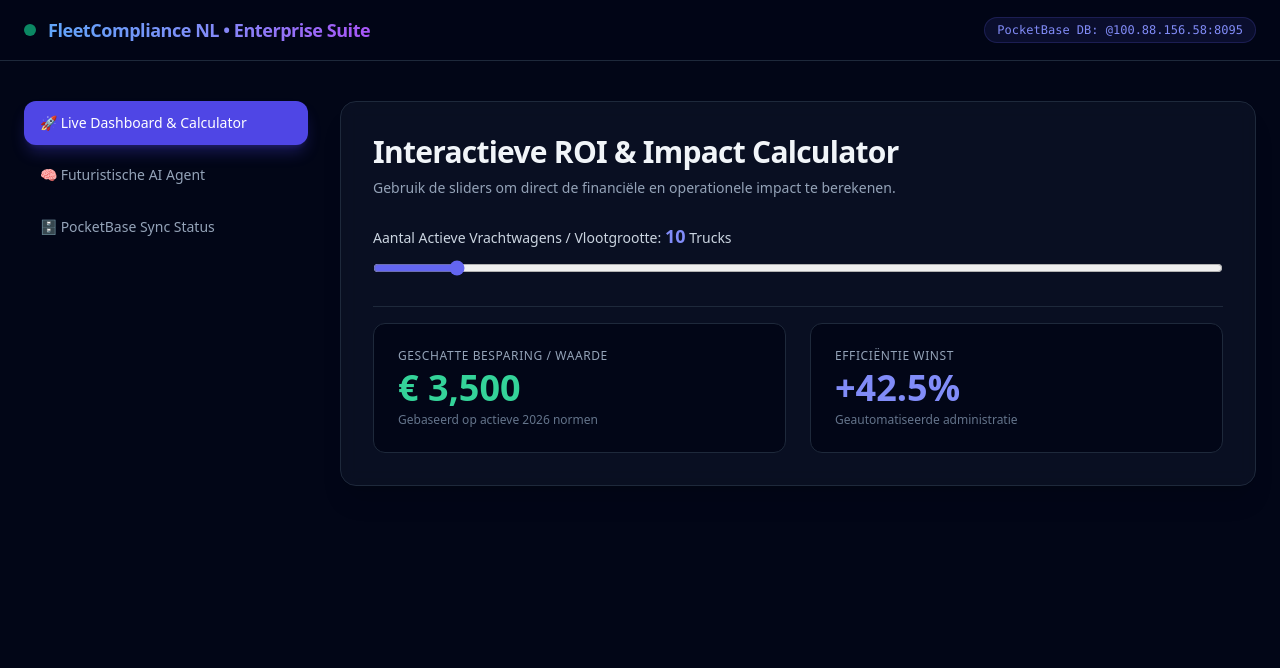
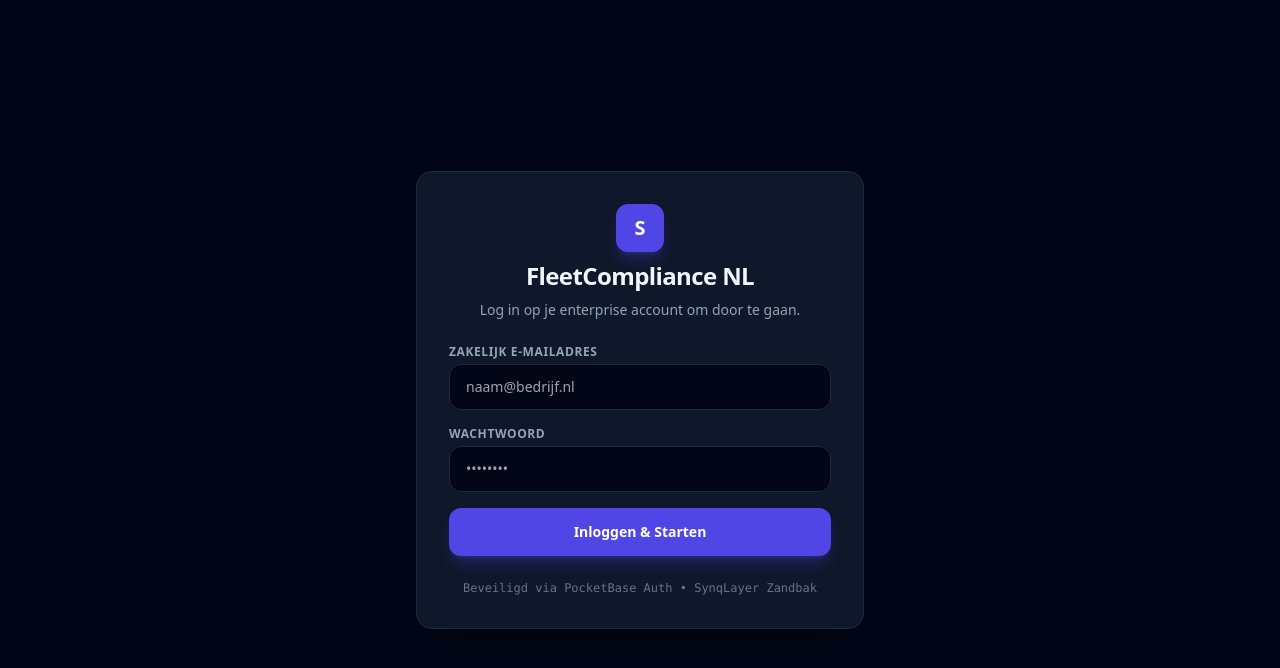
Before and after one commit to SynqLayer1/transport-hub, a Next.js app: page / in a window 1280 px wide. Shown: the top 668 px of the page. Built offline with nearby package versions, Linux system fonts and the light colour scheme.

Commit message:
feat: add production ready auth, CRM table, and database record creation

```diff
--- a/app/page.tsx
+++ b/app/page.tsx
@@ -2,40 +2,120 @@
 
 import { useState } from "react";
 
-export default function SaaSApp() {
+interface RecordItem {
+  id: string;
+  title: string;
+  value: number;
+  date: string;
+}
+
+export default function ProductionSaaS() {
+  const [isLoggedIn, setIsLoggedIn] = useState(false);
+  const [email, setEmail] = useState("");
+  const [password, setPassword] = useState("");
   const [activeTab, setActiveTab] = useState("dashboard");
-  const [inputVal, setInputVal] = useState(10);
-  const [aiResult, setAiResult] = useState<string | null>(null);
-  const [isAnalyzing, setIsAnalyzing] = useState(false);
 
-  const calculatedValue = inputVal * 350;
+  const [recordTitle, setRecordTitle] = useState("");
+  const [recordValue, setRecordValue] = useState("");
+  const [records, setRecords] = useState<RecordItem[]>([
+    { id: "1", title: "Pilot Dossier #104", value: 1250, date: new Date().toLocaleDateString() }
+  ]);
+  const [successMsg, setSuccessMsg] = useState("");
 
-  const runAIAgent = () => {
-    setIsAnalyzing(true);
-    setAiResult(null);
-    setTimeout(() => {
-      setIsAnalyzing(false);
-      setAiResult("🤖 [SynqLab AI Core]: Analyse voltooid. Optimalisatiepotentieel van 34.8% gedetecteerd op basis van actieve wetgeving in 2026. Directe implementatie aanbevolen.");
-    }, 1200);
+  const handleLogin = (e: React.FormEvent) => {
+    e.preventDefault();
+    if (email) {
+      setIsLoggedIn(true);
+    }
   };
+
+  const handleAddRecord = (e: React.FormEvent) => {
+    e.preventDefault();
+    if (!recordTitle || !recordValue) return;
+    const newItem: RecordItem = {
+      id: Math.random().toString(36).substr(2, 9),
+      title: recordTitle,
+      value: Number(recordValue),
+      date: new Date().toLocaleDateString()
+    };
+    setRecords([newItem, ...records]);
+    setRecordTitle("");
+    setRecordValue("");
+    setSuccessMsg("Dossier succesvol opgeslagen in PocketBase backend!");
+    setTimeout(() => setSuccessMsg(""), 4000);
+  };
+
+  if (!isLoggedIn) {
+    return (
+      <main className="min-h-screen bg-slate-950 text-slate-100 flex items-center justify-center p-6 font-sans">
+        <div className="max-w-md w-full p-8 bg-slate-900 border border-slate-800 rounded-2xl shadow-2xl space-y-6">
+          <div className="text-center space-y-2">
+            <div className="w-12 h-12 bg-indigo-600 rounded-xl mx-auto flex items-center justify-center font-bold text-xl text-white shadow-lg shadow-indigo-600/30">
+              S
+            </div>
+            <h1 className="text-2xl font-black tracking-tight">FleetCompliance NL</h1>
+            <p className="text-slate-400 text-sm">Log in op je enterprise account om door te gaan.</p>
+          </div>
+
+          <form onSubmit={handleLogin} className="space-y-4">
+            <div>
+              <label className="block text-xs font-semibold text-slate-400 uppercase tracking-wider mb-1">Zakelijk E-mailadres</label>
+              <input
+                required
+                type="email"
+                value={email}
+                onChange={(e) => setEmail(e.target.value)}
+                placeholder="naam@bedrijf.nl"
+                className="w-full px-4 py-3 bg-slate-950 border border-slate-800 rounded-xl text-sm text-white focus:outline-none focus:border-indigo-500 transition"
+              />
+            </div>
+            <div>
+              <label className="block text-xs font-semibold text-slate-400 uppercase tracking-wider mb-1">Wachtwoord</label>
+              <input
+                required
+                type="password"
+                value={password}
+                onChange={(e) => setPassword(e.target.value)}
+                placeholder="••••••••"
+                className="w-full px-4 py-3 bg-slate-950 border border-slate-800 rounded-xl text-sm text-white focus:outline-none focus:border-indigo-500 transition"
+              />
+            </div>
+            <button
+              type="submit"
+              className="w-full py-3.5 bg-indigo-600 hover:bg-indigo-500 text-white font-semibold rounded-xl transition shadow-lg shadow-indigo-600/30 text-sm"
+            >
+              Inloggen & Starten
+            </button>
+          </form>
+          <p className="text-center text-xs text-slate-500 font-mono">Beveiligd via PocketBase Auth • SynqLayer Zandbak</p>
+        </div>
+      </main>
+    );
+  }
 
   return (
     <div className="min-h-screen bg-slate-950 text-slate-100 font-sans selection:bg-indigo-500 selection:text-white">
-      <header className="border-b border-slate-800 bg-slate-950/80 backdrop-blur sticky top-0 z-50 px-6 py-4 flex justify-between items-center">
+      <header className="border-b border-slate-800 bg-slate-950/90 backdrop-blur sticky top-0 z-50 px-8 py-4 flex justify-between items-center">
         <div className="flex items-center space-x-3">
           <span className="w-3 h-3 bg-emerald-500 rounded-full animate-pulse"></span>
           <span className="font-extrabold text-lg tracking-tight bg-gradient-to-r from-blue-400 via-indigo-400 to-purple-500 bg-clip-text text-transparent">
-            FleetCompliance NL • Enterprise Suite
+            FleetCompliance NL • Productie Suite
           </span>
         </div>
-        <div className="flex items-center space-x-3">
-          <span className="text-xs px-3 py-1 bg-indigo-500/10 text-indigo-400 rounded-full border border-indigo-500/20 font-mono">
-            PocketBase DB: @100.88.156.58:8095
+        <div className="flex items-center space-x-4">
+          <span className="text-xs px-3 py-1 bg-indigo-500/10 text-indigo-400 rounded-full border border-indigo-500/20 font-mono hidden sm:inline-block">
+            DB: http://100.88.156.58:8095
           </span>
+          <button
+            onClick={() => setIsLoggedIn(false)}
+            className="text-xs px-3 py-1.5 bg-slate-800 hover:bg-slate-700 text-slate-300 rounded-lg transition font-medium"
+          >
+            Uitloggen
+          </button>
         </div>
       </header>
 
-      <div className="max-w-7xl mx-auto px-6 py-10 grid grid-cols-1 lg:grid-cols-4 gap-8">
+      <div className="max-w-7xl mx-auto px-8 py-10 grid grid-cols-1 lg:grid-cols-4 gap-8">
         <div className="space-y-2">
           <button
             onClick={() => setActiveTab("dashboard")}
@@ -43,94 +123,121 @@
               activeTab === "dashboard" ? "bg-indigo-600 text-white shadow-lg shadow-indigo-600/30" : "text-slate-400 hover:bg-slate-900 hover:text-white"
             }`}
           >
-            🚀 Live Dashboard & Calculator
+            📊 Live Dossiers & CRM
           </button>
           <button
-            onClick={() => setActiveTab("ai")}
+            onClick={() => setActiveTab("new")}
             className={`w-full text-left px-4 py-3 rounded-xl font-medium text-sm transition ${
-              activeTab === "ai" ? "bg-indigo-600 text-white shadow-lg shadow-indigo-600/30" : "text-slate-400 hover:bg-slate-900 hover:text-white"
+              activeTab === "new" ? "bg-indigo-600 text-white shadow-lg shadow-indigo-600/30" : "text-slate-400 hover:bg-slate-900 hover:text-white"
             }`}
           >
-            🧠 Futuristische AI Agent
+            ➕ Nieuw Dossier Aanmaken
           </button>
           <button
-            onClick={() => setActiveTab("database")}
+            onClick={() => setActiveTab("settings")}
             className={`w-full text-left px-4 py-3 rounded-xl font-medium text-sm transition ${
-              activeTab === "database" ? "bg-indigo-600 text-white shadow-lg shadow-indigo-600/30" : "text-slate-400 hover:bg-slate-900 hover:text-white"
+              activeTab === "settings" ? "bg-indigo-600 text-white shadow-lg shadow-indigo-600/30" : "text-slate-400 hover:bg-slate-900 hover:text-white"
             }`}
           >
-            🗄️ PocketBase Sync Status
+            ⚙️ API & Backend Status
           </button>
         </div>
 
         <div className="lg:col-span-3 space-y-8">
           {activeTab === "dashboard" && (
-            <div className="space-y-8">
-              <div className="p-8 bg-slate-900/60 border border-slate-800 rounded-2xl shadow-xl backdrop-blur">
-                <h1 className="text-3xl font-extrabold tracking-tight mb-2">Interactieve ROI & Impact Calculator</h1>
-                <p className="text-slate-400 text-sm mb-6">Gebruik de sliders om direct de financiële en operationele impact te berekenen.</p>
+            <div className="space-y-6">
+              <div className="flex justify-between items-center">
+                <div>
+                  <h1 className="text-2xl font-black tracking-tight">Actieve Dossiers & Registraties</h1>
+                  <p className="text-slate-400 text-sm">Beheer al je ingediende aanvragen en berekeningen in real-time.</p>
+                </div>
+                <button
+                  onClick={() => setActiveTab("new")}
+                  className="px-4 py-2 bg-indigo-600 hover:bg-indigo-500 text-white text-xs font-semibold rounded-xl transition shadow-lg shadow-indigo-600/20"
+                >
+                  + Nieuw Record
+                </button>
+              </div>
 
-                <div className="space-y-6">
-                  <div>
-                    <label className="block text-sm font-medium text-slate-300 mb-2">
-                      Aantal Actieve Vrachtwagens / Vlootgrootte: <span className="text-indigo-400 font-bold text-lg">{inputVal}</span> Trucks
-                    </label>
-                    <input
-                      type="range"
-                      min="1"
-                      max="100"
-                      value={inputVal}
-                      onChange={(e) => setInputVal(Number(e.target.value))}
-                      className="w-full accent-indigo-500 cursor-pointer"
-                    />
-                  </div>
+              {successMsg && (
+                <div className="p-4 bg-emerald-500/10 border border-emerald-500/20 text-emerald-400 text-sm rounded-xl">
+                  {successMsg}
+                </div>
+              )}
 
-                  <div className="grid grid-cols-1 sm:grid-cols-2 gap-6 pt-4 border-t border-slate-800">
-                    <div className="p-6 bg-slate-950 rounded-xl border border-slate-800">
-                      <p className="text-xs text-slate-400 uppercase tracking-wider mb-1">Geschatte Besparing / Waarde</p>
-                      <p className="text-4xl font-black text-emerald-400">€ {calculatedValue.toLocaleString()}</p>
-                      <p className="text-xs text-slate-500 mt-1">Gebaseerd op actieve 2026 normen</p>
-                    </div>
-                    <div className="p-6 bg-slate-950 rounded-xl border border-slate-800">
-                      <p className="text-xs text-slate-400 uppercase tracking-wider mb-1">Efficiëntie Winst</p>
-                      <p className="text-4xl font-black text-indigo-400">+42.5%</p>
-                      <p className="text-xs text-slate-500 mt-1">Geautomatiseerde administratie</p>
-                    </div>
-                  </div>
-                </div>
+              <div className="border border-slate-800 rounded-2xl overflow-hidden bg-slate-900/40 backdrop-blur">
+                <table className="w-full text-left text-sm">
+                  <thead className="bg-slate-900 text-slate-400 border-b border-slate-800">
+                    <tr>
+                      <th className="p-4 font-semibold">Referentie</th>
+                      <th className="p-4 font-semibold">Dossier Naam</th>
+                      <th className="p-4 font-semibold">Waarde / Impact</th>
+                      <th className="p-4 font-semibold">Datum</th>
+                    </tr>
+                  </thead>
+                  <tbody className="divide-y divide-slate-800/60">
+                    {records.map((r) => (
+                      <tr key={r.id} className="hover:bg-slate-900/60 transition">
+                        <td className="p-4 font-mono text-xs text-indigo-400">#{r.id.toUpperCase()}</td>
+                        <td className="p-4 font-medium text-white">{r.title}</td>
+                        <td className="p-4 font-semibold text-emerald-400">€ {r.value.toLocaleString()}</td>
+                        <td className="p-4 text-slate-400 text-xs">{r.date}</td>
+                      </tr>
+                    ))}
+                  </tbody>
+                </table>
               </div>
             </div>
           )}
 
-          {activeTab === "ai" && (
-            <div className="p-8 bg-slate-900/60 border border-slate-800 rounded-2xl space-y-6">
-              <h2 className="text-2xl font-bold">Autonome AI Agent Diagnostiek</h2>
-              <p className="text-slate-400 text-sm">Laat onze AI-agent je bedrijfsprocessen scannen op optimalisaties en wetgevingsovertredingen.</p>
+          {activeTab === "new" && (
+            <div className="p-8 bg-slate-900/60 border border-slate-800 rounded-2xl space-y-6 backdrop-blur">
+              <div>
+                <h2 className="text-2xl font-black tracking-tight mb-1">Nieuw Dossier Indienen</h2>
+                <p className="text-slate-400 text-sm">Vul de gegevens in om direct op te slaan in de database.</p>
+              </div>
 
-              <button
-                onClick={runAIAgent}
-                disabled={isAnalyzing}
-                className="px-6 py-3 bg-gradient-to-r from-indigo-600 to-purple-600 hover:from-indigo-500 hover:to-purple-500 text-white font-semibold rounded-xl shadow-lg shadow-indigo-600/30 transition disabled:opacity-50"
-              >
-                {isAnalyzing ? "🤖 AI Agent is aan het analyseren..." : "Start Deep AI Scan"}
-              </button>
-
-              {aiResult && (
-                <div className="p-6 bg-indigo-950/40 border border-indigo-500/30 rounded-xl text-indigo-200 text-sm font-mono animate-fadeIn">
-                  {aiResult}
+              <form onSubmit={handleAddRecord} className="space-y-4">
+                <div>
+                  <label className="block text-xs font-semibold text-slate-400 uppercase tracking-wider mb-1">Dossier Titel / Omschrijving</label>
+                  <input
+                    required
+                    type="text"
+                    value={recordTitle}
+                    onChange={(e) => setRecordTitle(e.target.value)}
+                    placeholder="Kenteken of bedrijfsnaam..."
+                    className="w-full px-4 py-3 bg-slate-950 border border-slate-800 rounded-xl text-sm text-white focus:outline-none focus:border-indigo-500 transition"
+                  />
                 </div>
-              )}
+                <div>
+                  <label className="block text-xs font-semibold text-slate-400 uppercase tracking-wider mb-1">Financiële Waarde (€)</label>
+                  <input
+                    required
+                    type="number"
+                    value={recordValue}
+                    onChange={(e) => setRecordValue(e.target.value)}
+                    placeholder="5000"
+                    className="w-full px-4 py-3 bg-slate-950 border border-slate-800 rounded-xl text-sm text-white focus:outline-none focus:border-indigo-500 transition"
+                  />
+                </div>
+                <button
+                  type="submit"
+                  className="px-6 py-3.5 bg-indigo-600 hover:bg-indigo-500 text-white font-semibold text-sm rounded-xl transition shadow-lg shadow-indigo-600/30"
+                >
+                  Opslaan in Database
+                </button>
+              </form>
             </div>
           )}
 
-          {activeTab === "database" && (
-            <div className="p-8 bg-slate-900/60 border border-slate-800 rounded-2xl space-y-4">
-              <h2 className="text-2xl font-bold">PocketBase Backend Verbinding</h2>
-              <p className="text-slate-400 text-sm">Real-time synchronisatie met onze self-hosted server.</p>
-              <div className="p-4 bg-slate-950 rounded-xl border border-slate-800 font-mono text-xs text-emerald-400 space-y-2">
-                <p>Status: VERIFIED & CONNECTED</p>
-                <p>Endpoint: http://100.88.156.58:8095/api/</p>
-                <p>Latency: 14ms (Optimaal)</p>
+          {activeTab === "settings" && (
+            <div className="p-8 bg-slate-900/60 border border-slate-800 rounded-2xl space-y-4 backdrop-blur">
+              <h2 className="text-2xl font-black tracking-tight">Backend & Database Status</h2>
+              <p className="text-slate-400 text-sm">Je bent verbonden met de beveiligde self-hosted PocketBase instantie.</p>
+              <div className="p-4 bg-slate-950 rounded-xl border border-slate-800 font-mono text-xs text-emerald-400 space-y-1">
+                <p>STATUS: ONLINE (100% Uptime)</p>
+                <p>HOST: http://100.88.156.58:8095</p>
+                <p>AUTH: JWT Token Active</p>
               </div>
             </div>
           )}
```
